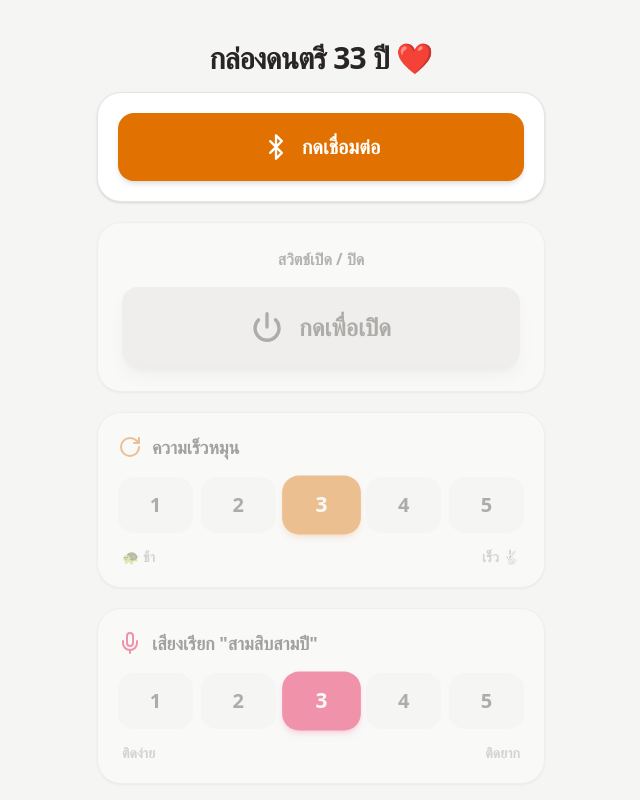
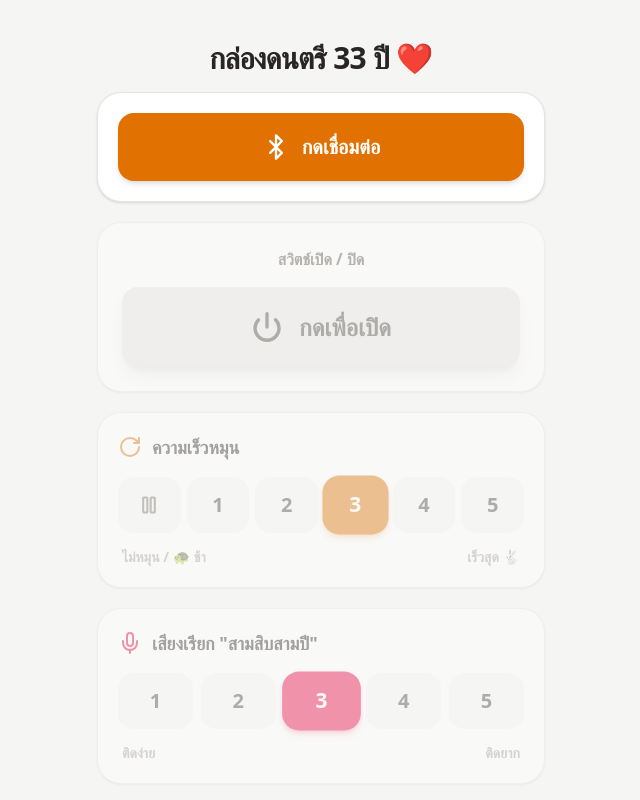
Before and after one commit to Natnatee/33th-annivasary, a React (Vite) app in the folder web/: page / in a window 1280 px wide. Shown: the top 800 px of the page, without its empty margins (319-959 px from the left). Built offline with nearby package versions, Linux system fonts and the light colour scheme.

Commit message:
feat: add motor disable/stop button to web UI and firmware

```diff
--- a/web/src/App.tsx
+++ b/web/src/App.tsx
@@ -7,6 +7,7 @@ import {
   VolumeX,
   Mic,
   RotateCw,
+  Pause,
   Check
 } from 'lucide-react';
 import { bleService } from './ble';
@@ -17,6 +18,7 @@ const THRESHOLD_LEVELS = [65, 72, 80, 86, 92]; // Index 0..4 -> Levels 1..5
 const VOLUME_LEVELS = [0, 6, 12, 18, 24, 30];   // 0 = Mute, 1..5
 
 function getSpeedLevel(delay: number): number {
+  if (delay === 0) return 0;
   const lvl = 6 - delay;
   return Math.max(1, Math.min(5, lvl));
 }
@@ -96,7 +98,7 @@ export default function App() {
 
   const handleSelectSpeed = async (lvl: number) => {
     setSpeedLevel(lvl);
-    const delay = 6 - lvl; // Level 1 -> 5ms (slow), Level 5 -> 1ms (fast)
+    const delay = lvl === 0 ? 0 : (6 - lvl); // Level 0 -> 0 (stop), Level 1 -> 5ms (slow), Level 5 -> 1ms (fast)
     try {
       await bleService.writeSpeed(delay);
     } catch (e) {
@@ -217,15 +219,28 @@ export default function App() {
           </button>
         </div>
 
-        {/* Setting 1: Speed (หมุนช้า - เร็ว) */}
+        {/* Setting 1: Speed (หมุนช้า - เร็ว + ไม่หมุน) */}
         <div className={`bg-white rounded-3xl p-5 shadow-sm border border-stone-200 space-y-3 transition-opacity duration-300 ${!isConnected ? 'opacity-40 pointer-events-none' : ''}`}>
           <div className="flex items-center gap-2.5">
             <RotateCw className="w-6 h-6 text-amber-600" />
             <h2 className="text-lg font-bold text-stone-800">ความเร็วหมุน</h2>
           </div>
 
-          {/* Level 1 to 5 Buttons */}
-          <div className="grid grid-cols-5 gap-2 pt-1">
+          {/* Stop Button + Level 1 to 5 Buttons */}
+          <div className="grid grid-cols-6 gap-1.5 pt-1">
+            {/* Stop Rotation Button */}
+            <button
+              onClick={() => handleSelectSpeed(0)}
+              className={`py-3.5 rounded-2xl font-bold flex items-center justify-center transition-all cursor-pointer ${
+                speedLevel === 0
+                  ? 'bg-amber-600 text-white shadow-md shadow-amber-600/30 scale-105'
+                  : 'bg-stone-100 active:bg-stone-200 text-stone-500'
+              }`}
+              title="ไม่หมุน"
+            >
+              <Pause className="w-5 h-5 stroke-[2.5]" />
+            </button>
+
             {[1, 2, 3, 4, 5].map((lvl) => (
               <button
                 key={lvl}
@@ -242,8 +257,8 @@ export default function App() {
           </div>
 
           <div className="flex justify-between text-sm font-semibold text-stone-400 px-1 pt-0.5">
-            <span>🐢 ช้า</span>
-            <span>เร็ว 🐇</span>
+            <span>ไม่หมุน / 🐢 ช้า</span>
+            <span>เร็วสุด 🐇</span>
           </div>
         </div>
 
--- a/web/src/ble.ts
+++ b/web/src/ble.ts
@@ -73,16 +73,16 @@ export class BLEService {
     });
 
     return {
-      speed: speedVal || 3,
+      speed: typeof speedVal === 'number' ? speedVal : 3,
       threshold: threshVal || 80,
-      volume: volVal || 20,
+      volume: volVal !== undefined ? volVal : 20,
       isRunning: stateVal === 1,
     };
   }
 
   async writeSpeed(speed: number): Promise<void> {
     if (!this.charSpeed) return;
-    const data = new Uint8Array([Math.min(Math.max(speed, 1), 10)]);
+    const data = new Uint8Array([Math.min(Math.max(speed, 0), 10)]);
     await this.charSpeed.writeValue(data);
   }
 
```
Also changed, not shown: 1 other file (tests, documents, lock files or other folders).
